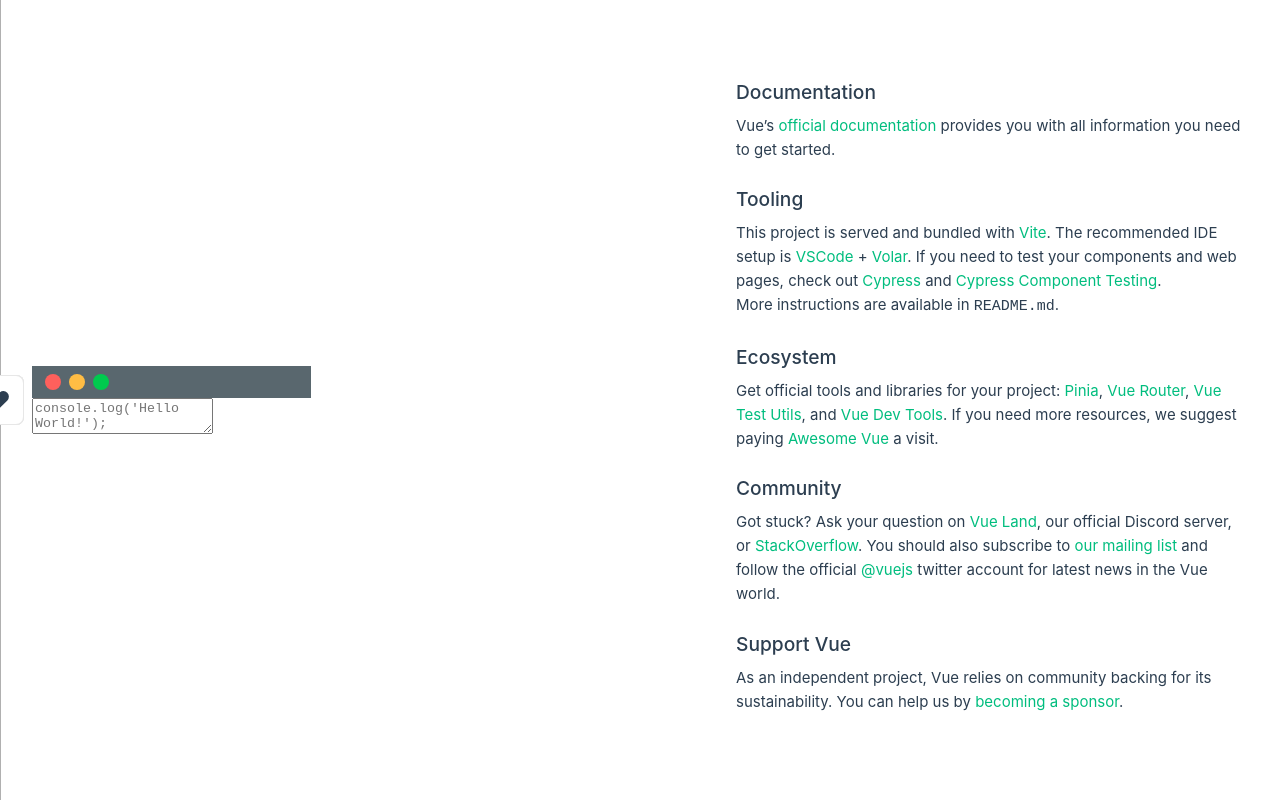
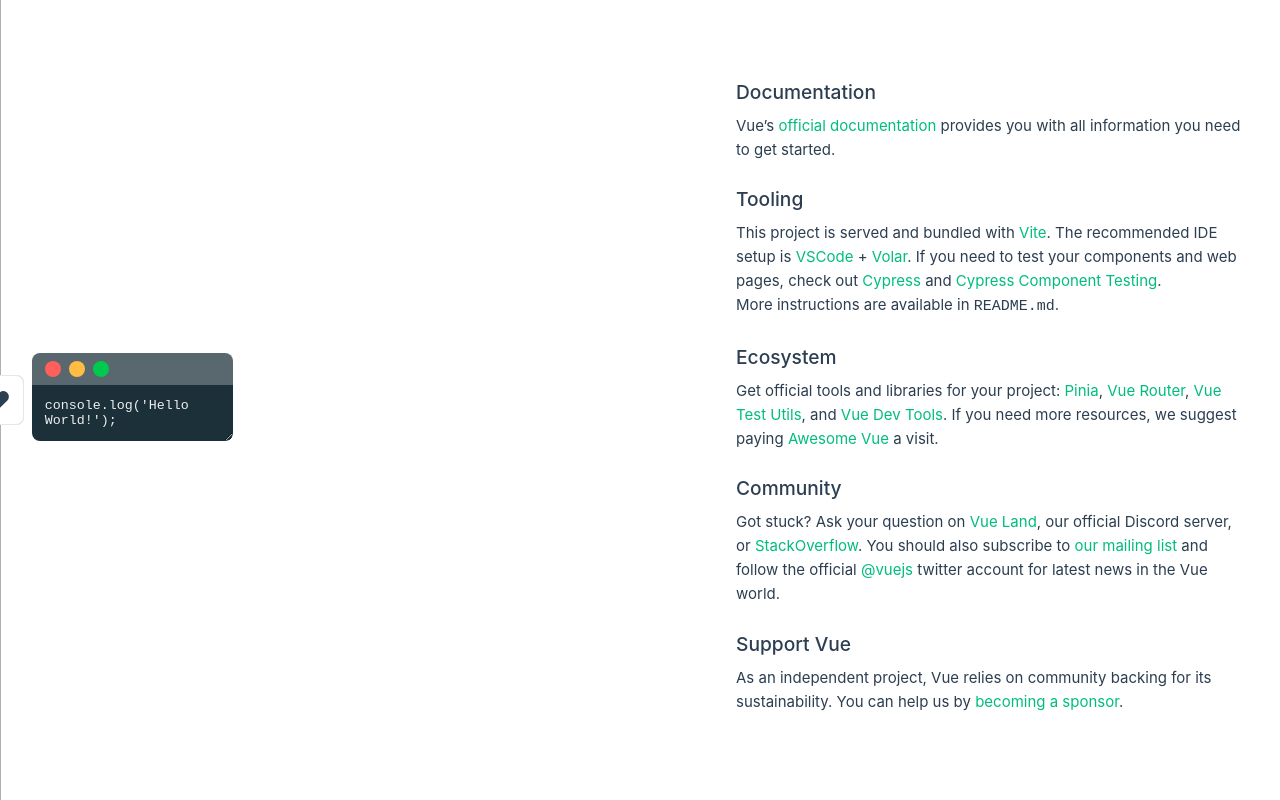
Before and after one commit to 0n3Appl3/code-paste, a Vue app: page / in a window 1280 px wide. Built offline with nearby package versions, Linux system fonts and the light colour scheme.

Commit message:
Added styling to CodeEditor component
Displays a macOS-like editor window.

```diff
--- a/src/components/CodeEditor.vue
+++ b/src/components/CodeEditor.vue
@@ -5,12 +5,16 @@
 
 // Editor Container Styling
 const container = ref('editor__container')
+const borderRadius = ref('0.5rem')
 
 // Toolbar Styling
 const toolbar = ref('editor__toolbar')
 const toolbarClose = ref('editor__toolbar-close')
 const toolbarMinimise = ref('editor__toolbar-minimise')
 const toolbarMaximise = ref('editor__toolbar-maximise')
+
+// Editor Text Field Styling
+const textField = ref('editor__text-field')
 </script>
 
 <template>
@@ -20,8 +24,8 @@
             <div :class="toolbarMinimise"></div>
             <div :class="toolbarMaximise"></div>
         </div>
+        <textarea name="code" :class="textField" placeholder="console.log('Hello World!');"></textarea>
     </div>
-    <textarea name="code" placeholder="console.log('Hello World!');"></textarea>
 </template>
 
 <style scoped>
@@ -33,6 +37,7 @@
     display: flex;
     align-items: center;
     padding: 0.5rem 0.8rem;
+    border-radius: v-bind(borderRadius) v-bind(borderRadius) 0 0;
     background-color: #59676e;
 }
 .editor__toolbar-close, .editor__toolbar-minimise, .editor__toolbar-maximise {
@@ -51,4 +56,15 @@
 .editor__toolbar-maximise {
     background-color: #00ca4e;
 }
+.editor__text-field {
+    background-color: #1b3038;
+    outline: none;
+    border: none;
+    border-radius: 0 0 v-bind(borderRadius) v-bind(borderRadius);
+    padding: 0.8rem;
+    color: #eee;
+}
+.editor__text-field::placeholder {
+    color: #eee;
+}
 </style>
```
